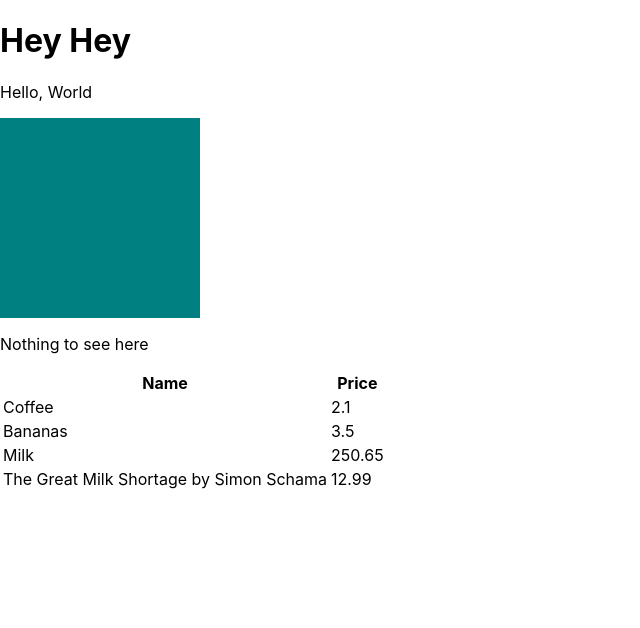
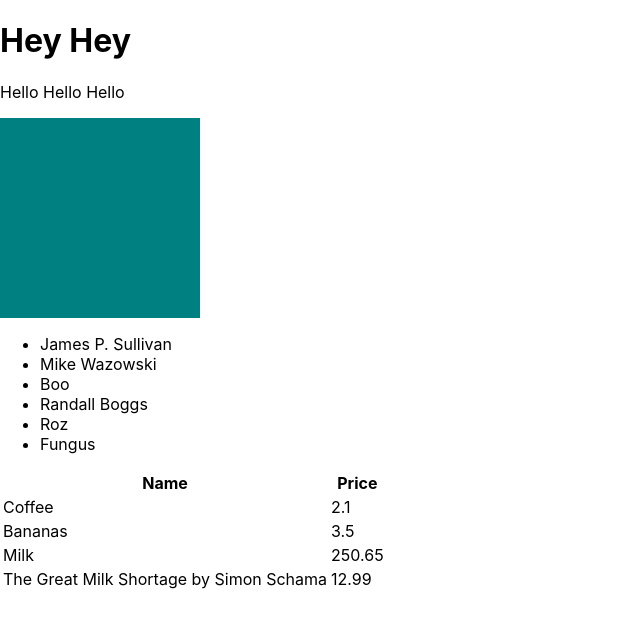
Before and after one commit to mdm106/week-09--first-react-app, a React (Create React App) app: page / in a window 1280 px wide. Shown: the top 628 px of the page, without its empty margins (0-640 px from the left). Built offline with nearby package versions, Linux system fonts and the light colour scheme.

Commit message:
Reformatting of squary ternary operator to be on one line and names added as props to people. Children prop populated for paragraph

```diff
--- a/src/components/Stuff.js
+++ b/src/components/Stuff.js
@@ -11,12 +11,10 @@ const Stuff = ({ square }) => (
             Hey Hey
         </Header>
         <Paragraph>
-
+            Hello Hello Hello
         </Paragraph>
-        {
-            square ? <Square /> : null
-        }
-        <People />
+        {square ? <Square /> : null}
+        <People names = {["James P. Sullivan", "Mike Wazowski", "Boo", "Randall Boggs", "Roz", "Fungus"]}/>
     </>
 );
 
```
